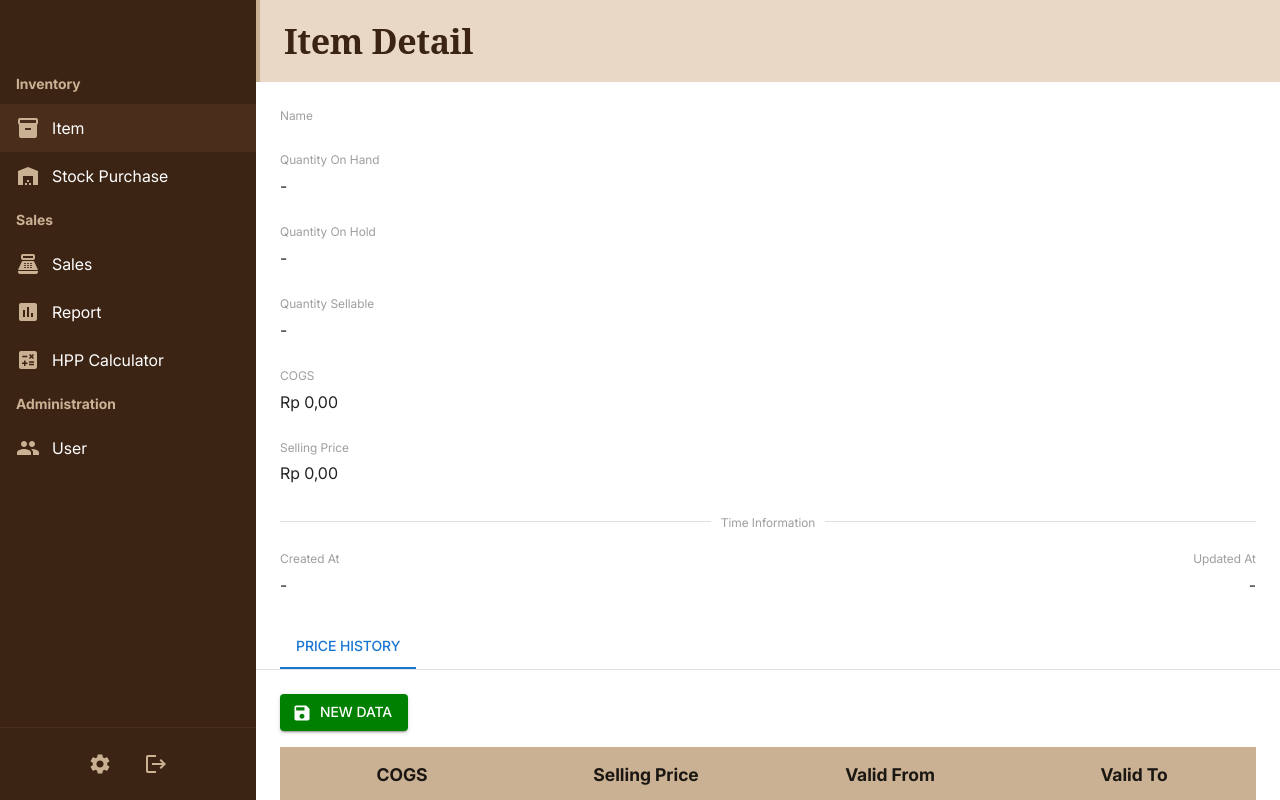
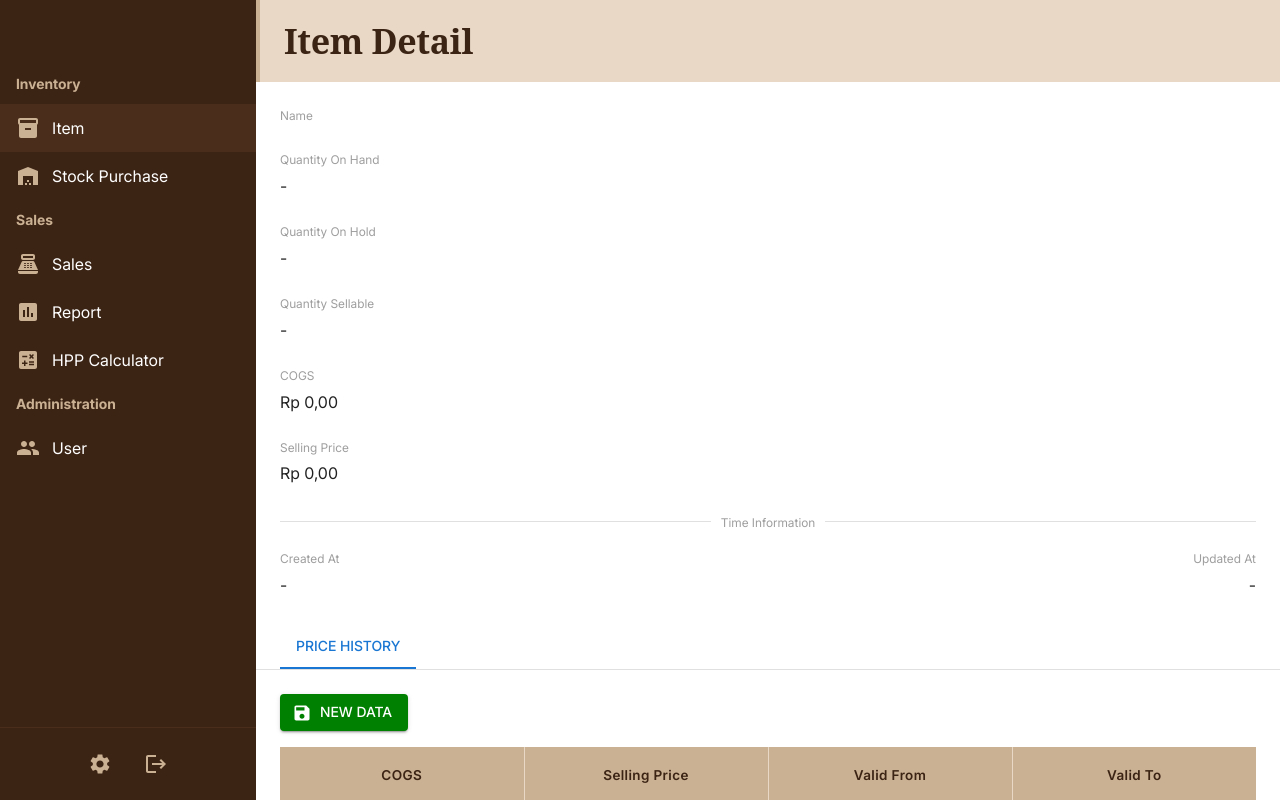
Before and after one commit to YonathanIsBack/take-one-pos-web, a React (Vite) app: page /item/1 in a window 1280 px wide. Built offline with nearby package versions, Linux system fonts and the light colour scheme; no server answers.

Commit message:
Refactor table data ui

```diff
--- a/src/commons/TableData.tsx
+++ b/src/commons/TableData.tsx
@@ -69,17 +69,24 @@ function TableData<T extends Record<string, unknown>>({
     );
   }
 
-  const renderCell = (column: Column, item: T, width: string) => {
+  const totalFlex = columns.reduce((sum, col) => sum + (col.flex ?? 1), 0);
+
+  const renderCell = (column: Column, item: T, flex: number, isLastColumn: boolean) => {
     const camelCaseKey = convertToCamelCase(column.columName);
     const source = column.parentKey ? (item[column.parentKey] as Record<string, unknown>) : item;
     const value = source?.[camelCaseKey];
     const alignment = column.alignment?.toLowerCase() as 'left' | 'right' | 'center';
+    const widthPct = `${(flex / totalFlex) * 100}%`;
+    const cellSx = {
+      width: widthPct,
+      borderRight: isLastColumn ? 'none' : '1px solid var(--color-neutral-muted)',
+    };
 
     switch (column.columnType) {
       case ColumnType.TEXT:
-        return <TableRowText value={String(value ?? '')} alignment={alignment} sx={{ width }} />;
+        return <TableRowText value={String(value ?? '')} alignment={alignment} sx={cellSx} />;
       case ColumnType.DATE:
-        return <TableRowDate value={String(value ?? '')} alignment={alignment} sx={{ width }} />;
+        return <TableRowDate value={String(value ?? '')} alignment={alignment} sx={cellSx} />;
       case ColumnType.ACTION:
         return (
           <TableRowAction
@@ -90,17 +97,15 @@ function TableData<T extends Record<string, unknown>>({
             onEdit={() => onEdit?.(item)}
             onDelete={() => onDelete?.(item)}
             alignment={alignment}
-            sx={{ width }}
+            sx={cellSx}
           />
         );
       case ColumnType.CURRENCY:
-        return <TableRowCurrency value={value as string | number} sx={{ width }} />;
+        return <TableRowCurrency value={value as string | number} sx={cellSx} />;
       default:
-        return <TableCell align={alignment} sx={{ width }}>{String(value ?? '')}</TableCell>;
+        return <TableCell align={alignment} sx={cellSx}>{String(value ?? '')}</TableCell>;
     }
   };
-
-  const columnWidth = `${100 / columns.length}%`;
 
   return (
     <Box sx={{ height: '100%', display: 'flex', flexDirection: 'column', minHeight: 0, position: 'relative' }}>
@@ -122,37 +127,57 @@ function TableData<T extends Record<string, unknown>>({
           <CircularProgress />
         </Box>
       )}
-      <TableContainer sx={{ flex: '0 0 auto' }}>
+      <TableContainer sx={{ flex: 1, overflow: 'auto' }}>
         <Table sx={{ tableLayout: 'fixed' }}>
           <TableHead>
-            <TableRow sx={{ bgcolor: 'var(--color-secondary)' }}>
-              {columns.map((column) => (
+            <TableRow
+              sx={{
+                bgcolor: 'var(--color-secondary)',
+                position: 'sticky',
+                top: 0,
+                zIndex: 2,
+                boxShadow: '0 2px 4px rgba(0,0,0,0.08)',
+              }}
+            >
+              {columns.map((column, colIndex) => {
+                const flex = column.flex ?? 1;
+                const isLastColumn = colIndex === columns.length - 1;
+                return (
                   <TableCell
                     key={column.columName}
                     align="center"
-                  sx={{ fontWeight: 'bold', fontSize: '1.1rem', width: columnWidth }}
+                    sx={{
+                      fontWeight: 600,
+                      fontSize: '0.85rem',
+                      letterSpacing: '0.03em',
+                      color: 'var(--color-primary)',
+                      width: `${(flex / totalFlex) * 100}%`,
+                      borderRight: isLastColumn ? 'none' : '1px solid var(--color-neutral-muted)',
+                    }}
                   >
                     {column.label}
                   </TableCell>
-              ))}
+                );
+              })}
             </TableRow>
           </TableHead>
-        </Table>
-      </TableContainer>
-      <Box sx={{ flex: 1, overflow: 'auto' }}>
-        <TableContainer>
-          <Table sx={{ tableLayout: 'fixed' }}>
           <TableBody>
-              {data.map((item) => (
-                <TableRow key={String(item[dataKey])}>
-                  {columns.map((column) => renderCell(column, item, columnWidth))}
+            {data.map((item, index) => (
+              <TableRow
+                key={String(item[dataKey])}
+                sx={{
+                  bgcolor: index % 2 === 0 ? 'var(--color-white)' : 'var(--color-bg-warm)',
+                  '&:hover': { bgcolor: 'var(--color-neutral-muted)' },
+                  transition: 'background-color 0.15s ease',
+                }}
+              >
+                {columns.map((column, colIndex) => renderCell(column, item, column.flex ?? 1, colIndex === columns.length - 1))}
               </TableRow>
             ))}
           </TableBody>
         </Table>
       </TableContainer>
     </Box>
-    </Box>
   );
 }
 
--- a/src/constants/Type.ts
+++ b/src/constants/Type.ts
@@ -44,4 +44,5 @@ export interface Column {
   alignment?: 'Left' | 'Right' | 'Center';
   option?: ColumnOption;
   parentKey?: string;
+  flex?: number;
 }
--- a/src/pages/item/ItemPage.tsx
+++ b/src/pages/item/ItemPage.tsx
@@ -56,7 +56,7 @@ function ItemPage() {
   return (
     <Box sx={{ display: 'flex', flexDirection: 'column', height: '100%' }}>
       <Title titleText="Item Management" />
-      <Box sx={{ px: 3, py: 2 }}>
+      <Box sx={{ px: 3, pt: 2 }}>
         <Button
           variant="contained"
           startIcon={<AddIcon />}
@@ -66,6 +66,7 @@ function ItemPage() {
           New Item
         </Button>
       </Box>
+      <Box sx={{ flex: 1, mt: 2, mx: 3, mb: 3, minHeight: 0 }}>
         <TableData<Item>
           url={API_ITEM}
           columns={ItemColumn}
@@ -76,6 +77,7 @@ function ItemPage() {
           disabled={loading}
           refreshKey={refreshKey}
         />
+      </Box>
 
       <DialogModal
         open={successModal.open}
--- a/src/pages/stock-purchase/StockPurchasePage.tsx
+++ b/src/pages/stock-purchase/StockPurchasePage.tsx
@@ -56,7 +56,7 @@ function StockPurchasePage() {
   return (
     <Box sx={{ display: 'flex', flexDirection: 'column', height: '100%' }}>
       <Title titleText="Stock Purchase" />
-      <Box sx={{ px: 3, py: 2 }}>
+      <Box sx={{ px: 3, pt: 2 }}>
         <Button
           variant="contained"
           startIcon={<AddIcon />}
@@ -66,6 +66,7 @@ function StockPurchasePage() {
           New Stock Purchase
         </Button>
       </Box>
+      <Box sx={{ flex: 1, mt: 2, mx: 3, mb: 3, minHeight: 0 }}>
         <TableData<StockPurchase>
           url={`${BASE_API_URL}/stock-purchase`}
           columns={StockPurchaseColumn}
@@ -77,6 +78,7 @@ function StockPurchasePage() {
           refreshKey={refreshKey}
           responseKey="stockPurchases"
         />
+      </Box>
 
       <DialogModal
         open={successModal.open}
--- a/src/table-columns/ItemColumns.tsx
+++ b/src/table-columns/ItemColumns.tsx
@@ -7,36 +7,42 @@ const ItemColumn: Column[] = [
     columnType: ColumnType.TEXT,
     label: 'Name',
     alignment: 'Left',
+    flex: 3,
   },
   {
     columName: 'quantityOnHand',
     columnType: ColumnType.TEXT,
     label: 'On Hand',
     alignment: 'Right',
+    flex: 1,
   },
   {
     columName: 'quantityOnHold',
     columnType: ColumnType.TEXT,
     label: 'On Hold',
     alignment: 'Right',
+    flex: 1,
   },
   {
     columName: 'quantitySellable',
     columnType: ColumnType.TEXT,
     label: 'Sellable',
     alignment: 'Right',
+    flex: 1,
   },
   {
     columName: 'createdAt',
     columnType: ColumnType.DATE,
     label: 'Created At',
     alignment: 'Left',
+    flex: 1.5,
   },
   {
     columName: 'action',
     columnType: ColumnType.ACTION,
     label: 'Action',
     alignment: 'Right',
+    flex: 2,
     option: {
       detail: true,
       edit: true,
--- a/src/table-columns/PriceHistoryColumn.tsx
+++ b/src/table-columns/PriceHistoryColumn.tsx
@@ -7,24 +7,28 @@ const PriceHistoryColumn: Column[] = [
     columnType: ColumnType.CURRENCY,
     label: 'COGS',
     alignment: 'Right',
+    flex: 1.5,
   },
   {
     columName: 'sellingPrice',
     columnType: ColumnType.CURRENCY,
     label: 'Selling Price',
     alignment: 'Right',
+    flex: 1.5,
   },
   {
     columName: 'validFrom',
     columnType: ColumnType.DATE,
     label: 'Valid From',
     alignment: 'Left',
+    flex: 1.5,
   },
   {
     columName: 'validTo',
     columnType: ColumnType.DATE,
     label: 'Valid To',
     alignment: 'Left',
+    flex: 1.5,
   },
 ];
 
--- a/src/table-columns/SalesColumns.tsx
+++ b/src/table-columns/SalesColumns.tsx
@@ -7,36 +7,42 @@ const SalesColumn: Column[] = [
     columnType: ColumnType.DATE,
     label: 'Order Date',
     alignment: 'Left',
+    flex: 1.5,
   },
   {
     columName: 'customerName',
     columnType: ColumnType.TEXT,
     label: 'Customer Name',
     alignment: 'Left',
+    flex: 2,
   },
   {
     columName: 'paymentDate',
     columnType: ColumnType.DATE,
     label: 'Payment Date',
     alignment: 'Left',
+    flex: 1.5,
   },
   {
     columName: 'deliveryDate',
     columnType: ColumnType.DATE,
     label: 'Delivery Date',
     alignment: 'Left',
+    flex: 1.5,
   },
   {
     columName: 'createdAt',
     columnType: ColumnType.DATE,
     label: 'Created At',
     alignment: 'Left',
+    flex: 1.5,
   },
   {
     columName: 'action',
     columnType: ColumnType.ACTION,
     label: 'Action',
     alignment: 'Right',
+    flex: 2,
     option: {
       detail: true,
       edit: true,
--- a/src/table-columns/StockPurchaseColumn.tsx
+++ b/src/table-columns/StockPurchaseColumn.tsx
@@ -7,24 +7,28 @@ const StockPurchaseColumn: Column[] = [
     columnType: ColumnType.DATE,
     label: 'Purchase Date',
     alignment: 'Left',
+    flex: 2,
   },
   {
     columName: 'status',
     columnType: ColumnType.TEXT,
     label: 'Status',
     alignment: 'Left',
+    flex: 2,
   },
   {
     columName: 'createdAt',
     columnType: ColumnType.DATE,
     label: 'Created At',
     alignment: 'Left',
+    flex: 2,
   },
   {
     columName: 'action',
     columnType: ColumnType.ACTION,
     label: 'Action',
     alignment: 'Right',
+    flex: 2,
     option: {
       detail: true,
       edit: true,
```
Also changed, not shown: src/table-columns/StockPurchaseItemColumn.tsx (+9 -0 lines). Lines whose indentation alone changed are shown as unchanged.
